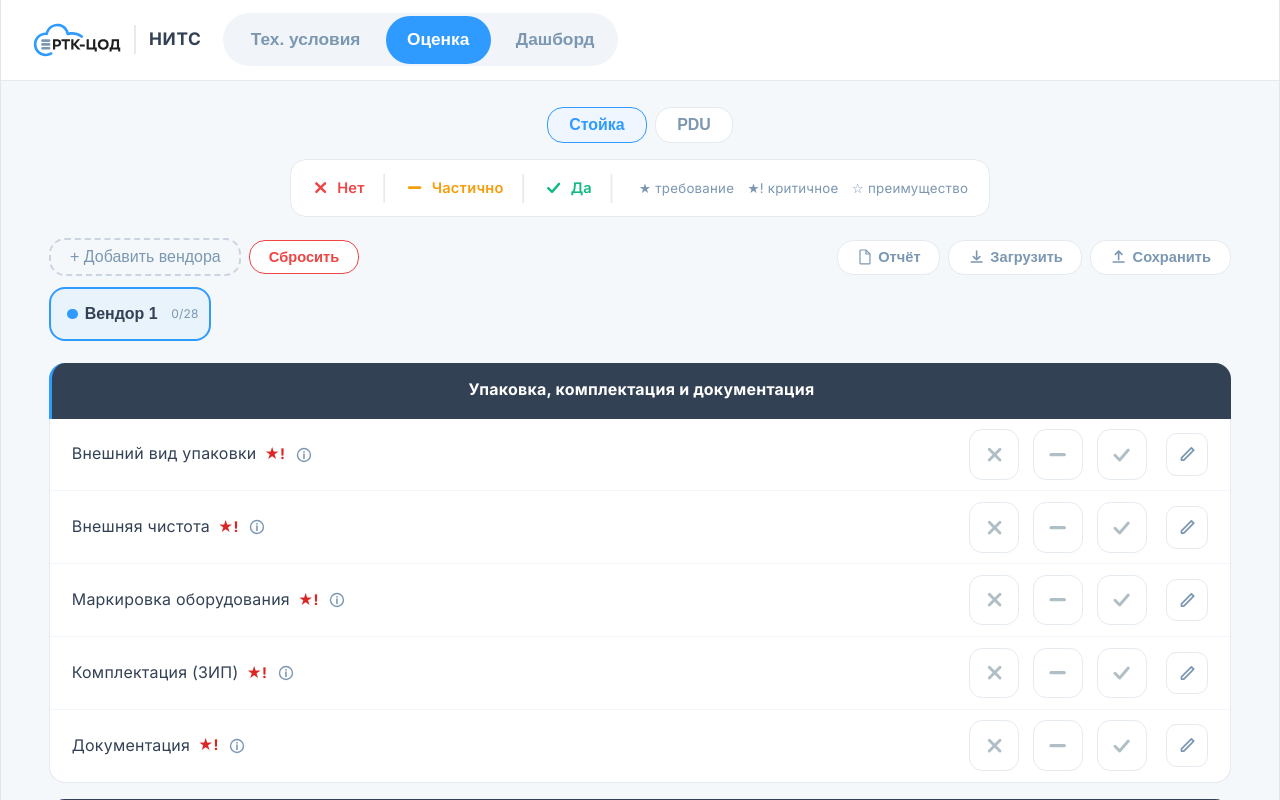
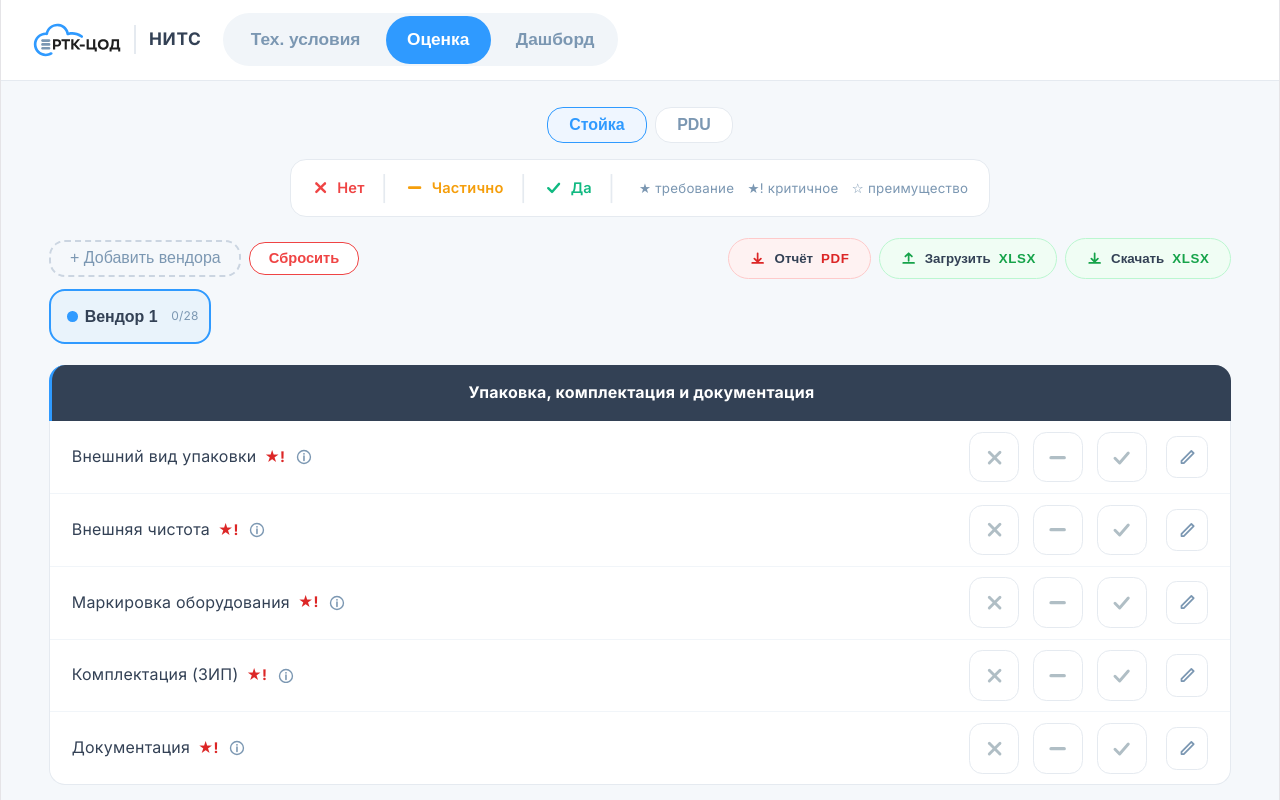
Before and after one commit to anezuf/Equipment-Testing, a React (Vite) app: page / in a window 1280 px wide. Both pictures are taken after a click on the button "Оценка". Shown: the top 800 px of the page. Built offline with nearby package versions, Linux system fonts and the light colour scheme.

Commit message:
style: update export buttons to PDF red and XLSX green pill design

```diff
--- a/src/components/features/ScoreEditor.jsx
+++ b/src/components/features/ScoreEditor.jsx
@@ -74,17 +74,20 @@ export default function ScoreEditor({
         {vendors.length<25&&<button className="btn-add-vendor" onClick={addV} style={{padding:"6px 14px",borderRadius:12,border:"2px dashed #CBD5E1",background:"none",color:B.steel,cursor:"pointer",fontSize:12,whiteSpace:"nowrap"}}>{isPortrait ? '+' : '+ Добавить вендора'}</button>}
         <button className="btn-danger" onClick={onShowReset} style={{padding:"6px 14px",borderRadius:12,border:`1.5px solid #EF4444`,background:"#fff",color:"#EF4444",cursor:"pointer",fontSize:11,fontWeight:600,whiteSpace:"nowrap",transition:"all 0.2s ease"}}>Сбросить</button>
         <div style={{marginLeft:"auto",display:"flex",gap:6}}>
-          <button className="btn-action" onClick={()=>exportVendorPDF(act)} style={{padding:"6px 14px",borderRadius:12,border:`1.5px solid ${B.border}`,background:"#fff",color:B.steel,cursor:"pointer",fontSize:11,fontWeight:600,whiteSpace:"nowrap",display:"flex",alignItems:"center",gap:4}}>
-            <svg width="12" height="12" viewBox="0 0 16 16" fill="none"><path d="M4 1h5l4 4v9a1 1 0 01-1 1H4a1 1 0 01-1-1V2a1 1 0 011-1z" stroke="currentColor" strokeWidth="1.2"/><path d="M9 1v4h4" stroke="currentColor" strokeWidth="1.2"/></svg>
-            Отчёт
+          <button className="btn-file-pill btn-file-pdf" onClick={()=>exportVendorPDF(act)} style={{display:"inline-flex",alignItems:"center",gap:8,padding:"9px 18px",borderRadius:20,border:"1.5px solid #FECACA",background:"#FEF2F2",color:"#334155",fontSize:13,fontWeight:500,cursor:"pointer",whiteSpace:"nowrap"}}>
+            <svg width="14" height="14" viewBox="0 0 16 16" fill="none"><path d="M3 12h10M8 3v7M5 8l3 3 3-3" stroke="#DC2626" strokeWidth="1.6" strokeLinecap="round" strokeLinejoin="round"/></svg>
+            <span className="btn-file-pill-label">Отчёт</span>
+            <span style={{color:"#DC2626",fontSize:11,fontWeight:700,letterSpacing:"0.5px"}}>PDF</span>
           </button>
-          <button className="btn-action" onClick={importFile} style={{padding:"6px 14px",borderRadius:12,border:`1.5px solid ${B.border}`,background:"#fff",color:B.steel,fontSize:11,fontWeight:600,cursor:"pointer",whiteSpace:"nowrap",display:"flex",alignItems:"center",gap:4}}>
-            <svg width="13" height="13" viewBox="0 0 16 16" fill="none"><path d="M8 2v8M5 7l3 3 3-3M3 12h10" stroke="currentColor" strokeWidth="1.5" strokeLinecap="round" strokeLinejoin="round"/></svg>
-            Загрузить
+          <button className="btn-file-pill btn-file-xlsx" onClick={importFile} style={{display:"inline-flex",alignItems:"center",gap:8,padding:"9px 18px",borderRadius:20,border:"1.5px solid #BBF7D0",background:"#F0FDF4",color:"#334155",fontSize:13,fontWeight:500,cursor:"pointer",whiteSpace:"nowrap"}}>
+            <svg width="14" height="14" viewBox="0 0 16 16" fill="none"><path d="M3 12h10M8 10V3M5 6l3-3 3 3" stroke="#16A34A" strokeWidth="1.6" strokeLinecap="round" strokeLinejoin="round"/></svg>
+            <span className="btn-file-pill-label">Загрузить</span>
+            <span style={{color:"#16A34A",fontSize:11,fontWeight:700,letterSpacing:"0.5px"}}>XLSX</span>
           </button>
-          <button className="btn-action" onClick={exportVendorForm} style={{padding:"6px 14px",borderRadius:12,border:`1.5px solid ${B.border}`,background:"#fff",color:B.steel,fontSize:11,fontWeight:600,cursor:"pointer",whiteSpace:"nowrap",display:"inline-flex",alignItems:"center",justifyContent:"center",gap:4}}>
-            <svg width="13" height="13" viewBox="0 0 16 16" fill="none"><path d="M8 10V2M5 5l3-3 3 3M3 12h10" stroke="currentColor" strokeWidth="1.5" strokeLinecap="round" strokeLinejoin="round"/></svg>
-            Сохранить
+          <button className="btn-file-pill btn-file-xlsx" onClick={exportVendorForm} style={{display:"inline-flex",alignItems:"center",gap:8,padding:"9px 18px",borderRadius:20,border:"1.5px solid #BBF7D0",background:"#F0FDF4",color:"#334155",fontSize:13,fontWeight:500,cursor:"pointer",whiteSpace:"nowrap"}}>
+            <svg width="14" height="14" viewBox="0 0 16 16" fill="none"><path d="M3 12h10M8 3v7M5 8l3 3 3-3" stroke="#16A34A" strokeWidth="1.6" strokeLinecap="round" strokeLinejoin="round"/></svg>
+            <span className="btn-file-pill-label">Скачать</span>
+            <span style={{color:"#16A34A",fontSize:11,fontWeight:700,letterSpacing:"0.5px"}}>XLSX</span>
           </button>
         </div>
       </div>
--- a/src/components/features/TechSpecs.jsx
+++ b/src/components/features/TechSpecs.jsx
@@ -41,7 +41,7 @@ export default function TechSpecs({
                 Сохранить
               </button>
               <button className="btn-secondary" onClick={importTechSpecs} style={{ padding: "6px 14px", borderRadius: 10, border: `1.5px solid ${B.border}`, background: "#fff", color: B.steel, fontSize: 11, fontWeight: 600, cursor: "pointer", whiteSpace: "nowrap", display: "inline-flex", alignItems: "center", justifyContent: "center", gap: 4 }}>
-                <svg width="13" height="13" viewBox="0 0 16 16" fill="none"><path d="M8 2v8M5 7l3 3 3-3M3 12h10" stroke="currentColor" strokeWidth="1.5" strokeLinecap="round" strokeLinejoin="round" /></svg>
+                <svg width="13" height="13" viewBox="0 0 16 16" fill="none"><path d="M3 12h10M8 10V3M5 6l3-3 3 3" stroke="currentColor" strokeWidth="1.5" strokeLinecap="round" strokeLinejoin="round" /></svg>
                 Загрузить
               </button>
             </>
--- a/src/components/ui/NavBar.jsx
+++ b/src/components/ui/NavBar.jsx
@@ -89,21 +89,26 @@ function NavBar({
       <div style={{ display: "flex", gap: 6, alignItems: "center" }}>
         {view === "dashboard" && (
           <button
-            className="btn-add-vendor"
+            className="btn-file-pill btn-file-pdf"
             onClick={onExportPdf}
             style={{
-              padding: "6px 14px",
-              borderRadius: 12,
-              border: "1.5px dashed #CBD5E1",
-              background: "#F8FAFC",
-              color: "#7B97B2",
-              fontSize: 11,
-              fontWeight: 600,
+              display: "inline-flex",
+              alignItems: "center",
+              gap: 8,
+              padding: "9px 18px",
+              borderRadius: 20,
+              border: "1.5px solid #FECACA",
+              background: "#FEF2F2",
+              color: "#334155",
+              fontSize: 13,
+              fontWeight: 500,
               cursor: "pointer",
               whiteSpace: "nowrap",
             }}
           >
-            PDF
+            <svg width="14" height="14" viewBox="0 0 16 16" fill="none"><path d="M3 12h10M8 3v7M5 8l3 3 3-3" stroke="#DC2626" strokeWidth="1.6" strokeLinecap="round" strokeLinejoin="round"/></svg>
+            <span className="btn-file-pill-label">Отчёт</span>
+            <span style={{ color: "#DC2626", fontSize: 11, fontWeight: 700, letterSpacing: "0.5px" }}>PDF</span>
           </button>
         )}
       </div>
--- a/src/index.css
+++ b/src/index.css
@@ -244,6 +244,38 @@ button {
 }
 .btn-action:active { background-color: #dbeafe !important; }
 
+/* File action pills: PDF/XLSX */
+.btn-file-pill {
+  padding: 8px 15px !important;
+  border-radius: 18px !important;
+  font-size: 12px !important;
+  font-weight: 500 !important;
+  gap: 6px !important;
+}
+.btn-file-pill svg {
+  width: 13px;
+  height: 13px;
+  flex-shrink: 0;
+}
+.btn-file-pill span {
+  font-size: 10px !important;
+  font-weight: 700 !important;
+}
+.btn-file-pdf:hover {
+  background-color: #FEE2E2 !important;
+  border-color: #FCA5A5 !important;
+}
+.btn-file-pdf:active {
+  background-color: #FECACA !important;
+}
+.btn-file-xlsx:hover {
+  background-color: #DCFCE7 !important;
+  border-color: #86EFAC !important;
+}
+.btn-file-xlsx:active {
+  background-color: #BBF7D0 !important;
+}
+
 /* Equipment type toggle buttons (Стойка / PDU) */
 .btn-eq-type {
   padding: 6px 16px;
@@ -392,6 +424,23 @@ button {
 
 /* Mobile portrait — stack vertically */
 @media (max-width: 600px) and (orientation: portrait) {
+  .btn-file-pill-label {
+    display: none !important;
+  }
+  .btn-file-pill {
+    padding: 7px 12px !important;
+    border-radius: 16px !important;
+    font-size: 11px !important;
+    gap: 5px !important;
+  }
+  .btn-file-pill svg {
+    width: 12px !important;
+    height: 12px !important;
+  }
+  .btn-file-pill span {
+    font-size: 9px !important;
+    letter-spacing: 0.35px !important;
+  }
   .ts-item-row {
     flex-wrap: wrap !important;
     position: relative !important;
```
